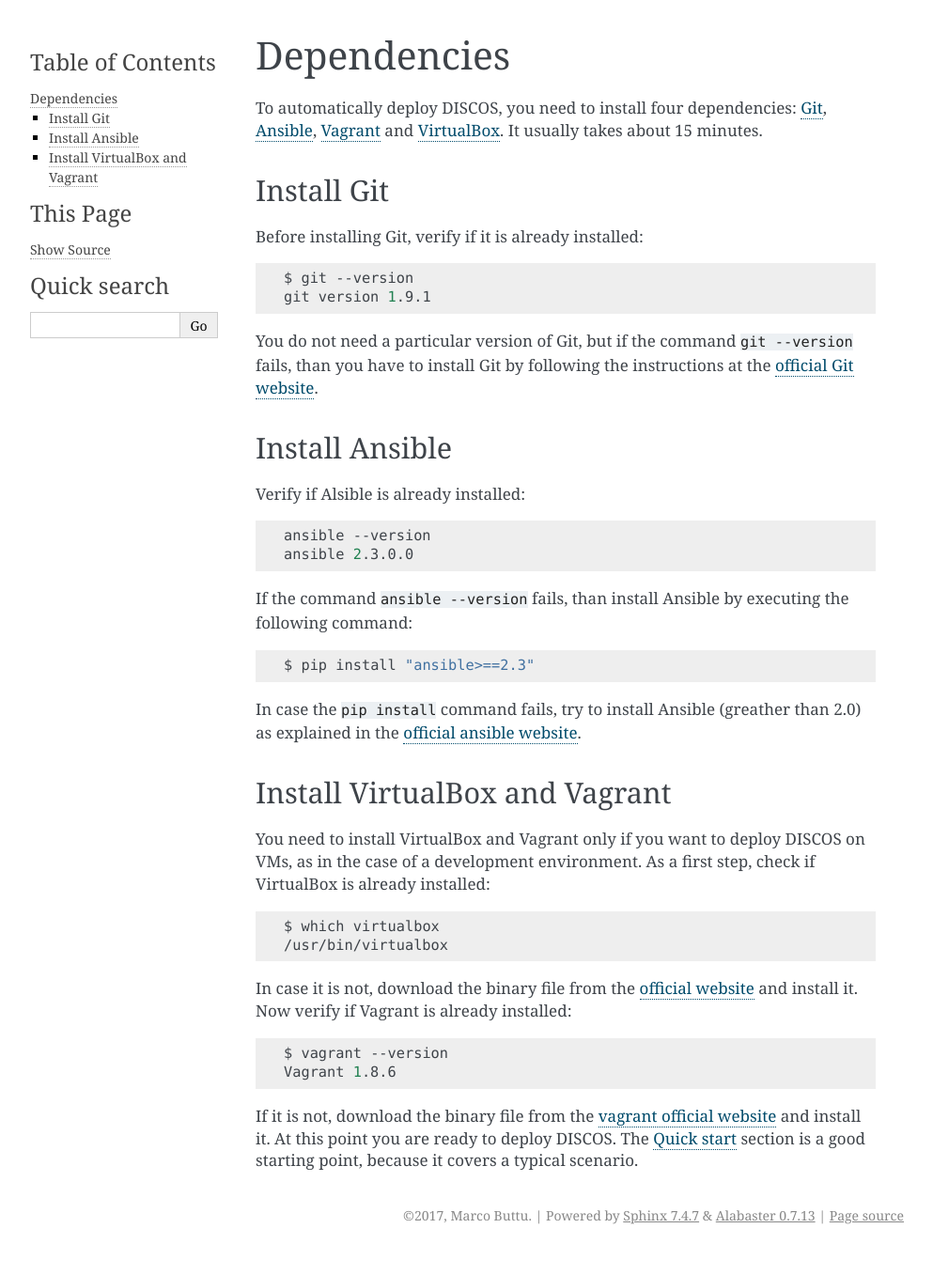
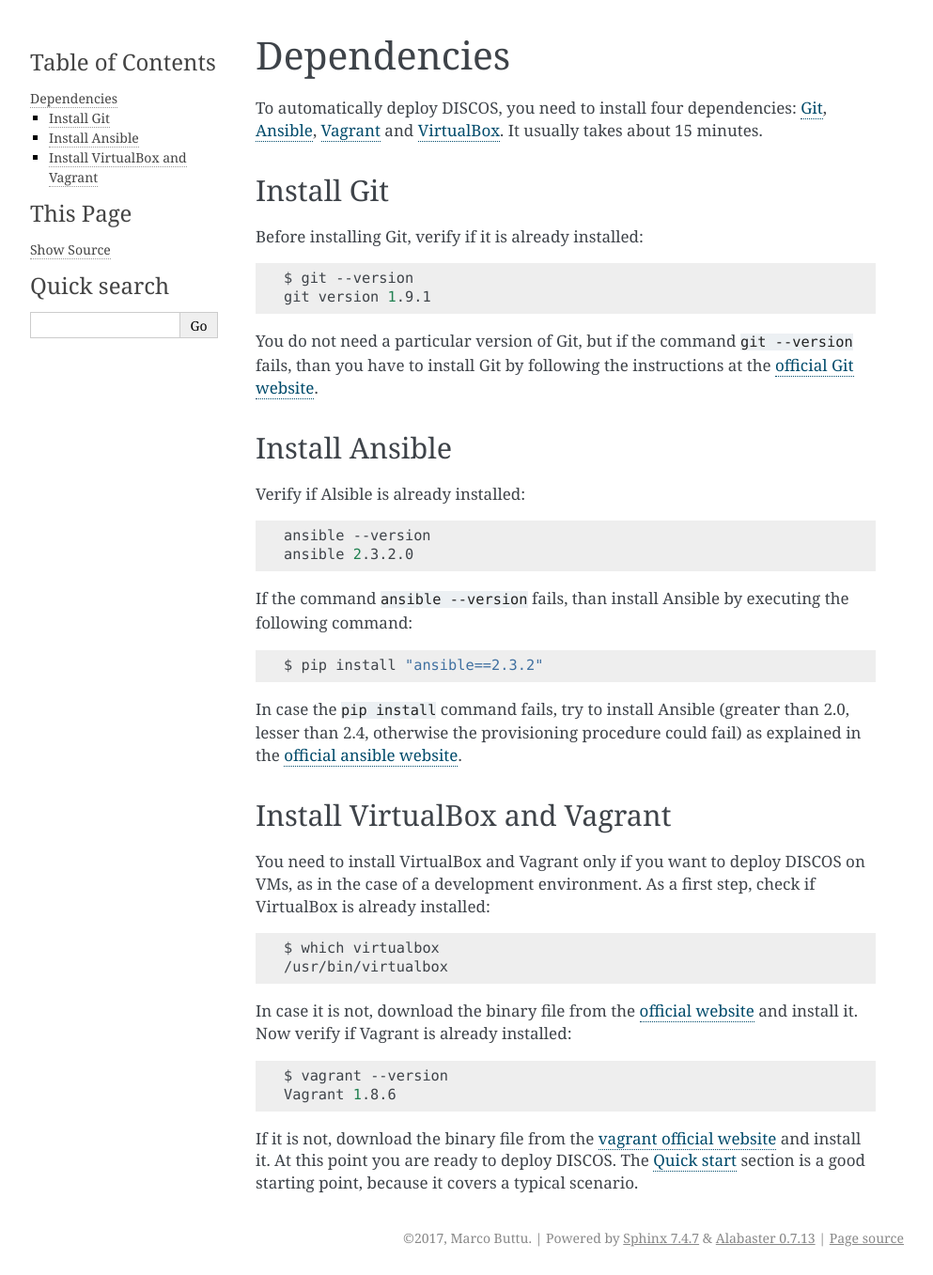
Before and after one commit to marco-buttu/discos-deployment, a Sphinx documentation site: the page built from doc/dependencies.rst, in a window 1280 px wide. Shown: the whole page at 94% size, without its empty margins (148-1141 px from the left). Built offline with Sphinx 7.4.7, drawn with Linux system fonts in a browser that asks for light colours; before the commit the page ends 1333 px from its top, so only the background shows below that.

Commit message:
Fix #13 (#15)

```diff
--- a/doc/dependencies.rst
+++ b/doc/dependencies.rst
@@ -30,17 +30,18 @@
 .. code-block:: shell
 
    ansible --version
-   ansible 2.3.0.0
+   ansible 2.3.2.0
 
 If the command ``ansible --version`` fails, than install Ansible by
 executing the following command:
 
 .. code-block:: shell
 
-    $ pip install "ansible>==2.3"
+    $ pip install "ansible==2.3.2"
 
 In case the ``pip install`` command fails, try to install Ansible
-(greather than 2.0) as explained in the `official ansible website
+(greater than 2.0, lesser than 2.4, otherwise the provisioning procedure could fail)
+as explained in the `official ansible website
 <http://docs.ansible.com/ansible/intro_installation.html#installation>`_.
 
 
```
